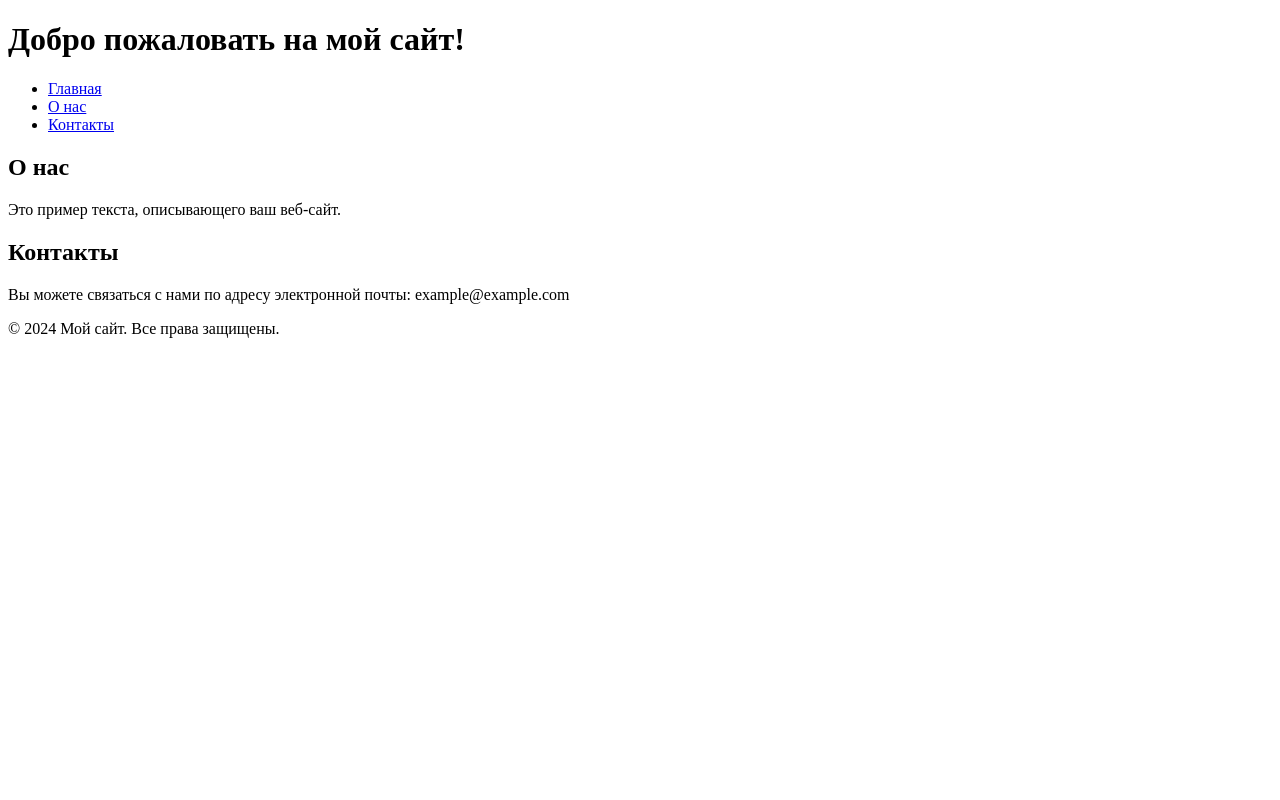
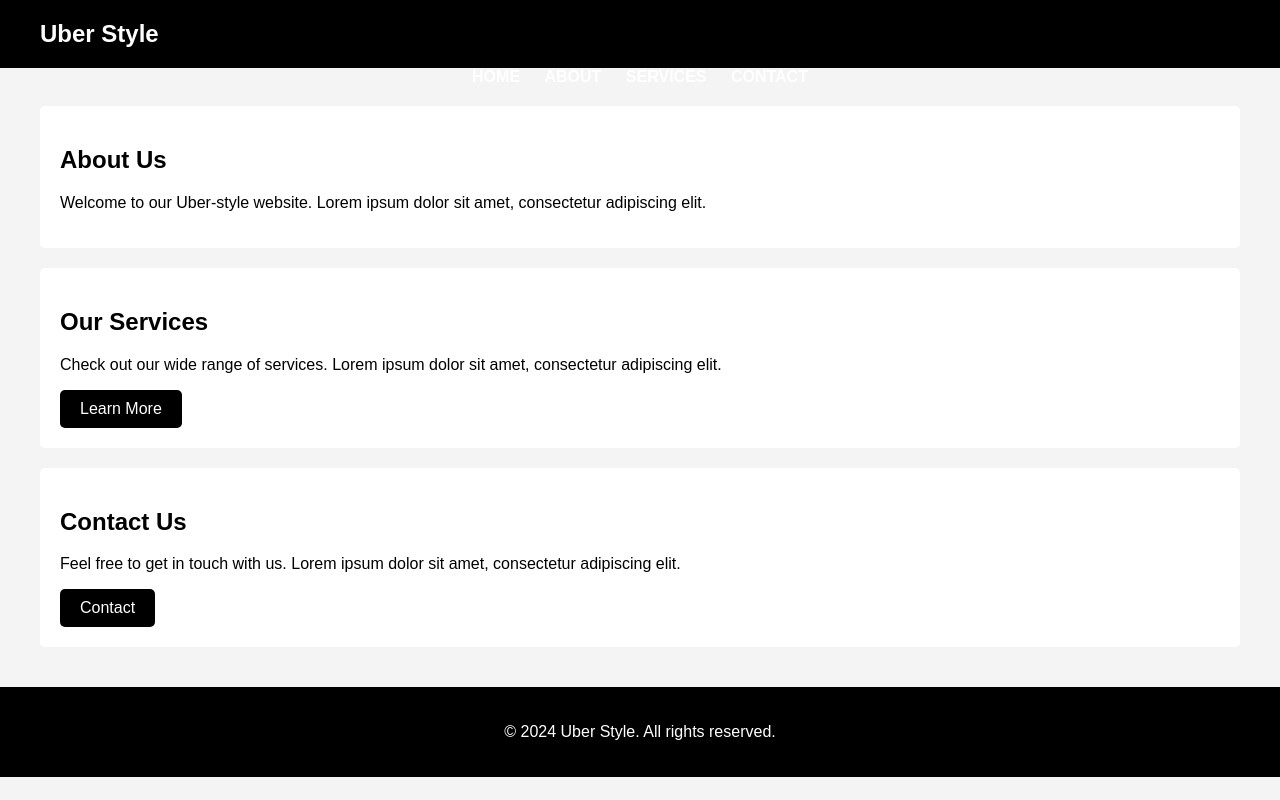
Before and after one commit to iamdartau/myown, a plain HTML site: page index.html in a window 1280 px wide. Drawn offline with Linux system fonts and the light colour scheme.

Commit message:
try uber style

```diff
--- a/index.html
+++ b/index.html
@@ -3,33 +3,52 @@
 <head>
     <meta charset="UTF-8">
     <meta name="viewport" content="width=device-width, initial-scale=1.0">
-    <title>Мой сайт</title>
-    <!-- Здесь вы можете добавить свои стили CSS или подключить внешние таблицы стилей -->
-    <link rel="stylesheet" href="styles.css">
+    <title>Uber Style</title>
+    <link rel="stylesheet" href="style.css">
 </head>
 <body>
+
 <header>
-    <h1>Добро пожаловать на мой сайт!</h1>
+    <div class="container">
+        <h1>Uber Style</h1>
+    </div>
 </header>
+
 <nav>
+    <div class="container">
         <ul>
-        <li><a href="#">Главная</a></li>
-        <li><a href="#">О нас</a></li>
-        <li><a href="#">Контакты</a></li>
+            <li><a href="#">Home</a></li>
+            <li><a href="#">About</a></li>
+            <li><a href="#">Services</a></li>
+            <li><a href="#">Contact</a></li>
         </ul>
+    </div>
 </nav>
+
 <main>
+    <div class="container">
         <section>
-        <h2>О нас</h2>
-        <p>Это пример текста, описывающего ваш веб-сайт.</p>
+            <h2>About Us</h2>
+            <p>Welcome to our Uber-style website. Lorem ipsum dolor sit amet, consectetur adipiscing elit.</p>
         </section>
         <section>
-        <h2>Контакты</h2>
-        <p>Вы можете связаться с нами по адресу электронной почты: example@example.com</p>
+            <h2>Our Services</h2>
+            <p>Check out our wide range of services. Lorem ipsum dolor sit amet, consectetur adipiscing elit.</p>
+            <a href="#" class="btn">Learn More</a>
         </section>
+        <section>
+            <h2>Contact Us</h2>
+            <p>Feel free to get in touch with us. Lorem ipsum dolor sit amet, consectetur adipiscing elit.</p>
+            <a href="#" class="btn">Contact</a>
+        </section>
+    </div>
 </main>
+
 <footer>
-    <p>© 2024 Мой сайт. Все права защищены.</p>
+    <div class="container">
+        <p>&copy; 2024 Uber Style. All rights reserved.</p>
+    </div>
 </footer>
+
 </body>
 </html>
--- /dev/null
+++ b/style.css
@@ -0,0 +1,96 @@
+/* style.css */
+
+/* Общие стили */
+body {
+    font-family: Arial, sans-serif;
+    background-color: #f4f4f4;
+    margin: 0;
+    padding: 0;
+}
+
+.container {
+    max-width: 1200px;
+    margin: 0 auto;
+    padding: 0 20px;
+}
+
+/* Стили для заголовка */
+header {
+    background-color: #000;
+    color: #fff;
+    padding: 20px 0;
+}
+
+header h1 {
+    margin: 0;
+    font-size: 24px;
+}
+
+/* Стили для навигационного меню */
+nav ul {
+    list-style-type: none;
+    margin: 0;
+    padding: 0;
+    text-align: center;
+}
+
+nav ul li {
+    display: inline;
+    margin: 0 10px;
+}
+
+nav ul li a {
+    color: #fff;
+    text-decoration: none;
+    font-weight: bold;
+    text-transform: uppercase;
+}
+
+nav ul li a:hover {
+    color: #ccc;
+}
+
+/* Стили для основного содержимого */
+main {
+    padding: 20px 0;
+}
+
+section {
+    margin-bottom: 20px;
+    background-color: #fff;
+    padding: 20px;
+    border-radius: 5px;
+}
+
+/* Стили для кнопок */
+.btn {
+    display: inline-block;
+    background-color: #000;
+    color: #fff;
+    padding: 10px 20px;
+    text-decoration: none;
+    border-radius: 5px;
+    transition: background-color 0.3s ease;
+}
+
+.btn:hover {
+    background-color: #444;
+}
+
+/* Стили для подвала */
+footer {
+    background-color: #000;
+    color: #fff;
+    padding: 20px 0;
+    text-align: center;
+}
+
+/* Стили для ссылок в подвале */
+footer a {
+    color: #fff;
+    text-decoration: none;
+}
+
+footer a:hover {
+    color: #ccc;
+}
```
Lines whose indentation alone changed are shown as unchanged.
